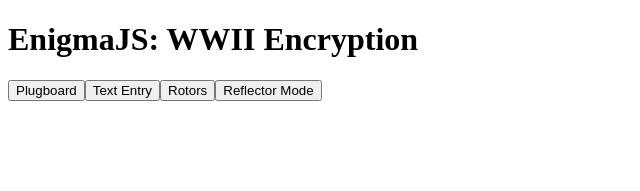
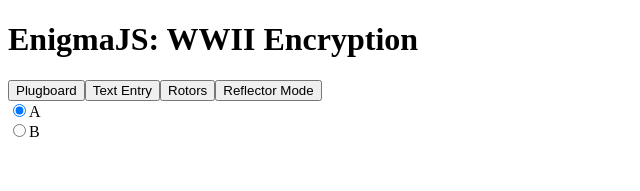
Before and after one commit to GINGANINJA323/enigmajs, a React (Create React App) app: page / in a window 1280 px wide. Both pictures are taken after a click on the button "Reflector Mode". Shown: the top 191 px of the page, without its empty margins (0-640 px from the left). Built offline with nearby package versions, Linux system fonts and the light colour scheme.

Commit message:
Added basic reflector select.

```diff
--- a/src/components/enigma.js
+++ b/src/components/enigma.js
@@ -2,6 +2,7 @@ import React from 'react';
 import Tabview from './tabview';
 import Plugboard from './plugboard';
 import TextEntry from './textentry';
+import Switch from './switch';
 
 class Enigma extends React.Component {
   constructor(props) {
@@ -11,6 +12,7 @@ class Enigma extends React.Component {
       plaintext: null,
       ciphertext: null,
       steckerPairs: {},
+      reflector: 'a',
       visibleComponent: null
     }
 
@@ -71,6 +73,15 @@ class Enigma extends React.Component {
           /> :
           null
         }
+
+        {
+          this.state.visibleComponent === 'reflector' ?
+          <Switch
+            onChange={this.onChange}
+            value={this.state.reflector}
+          /> :
+          null
+        }
       </>
     );
   }
--- /dev/null
+++ b/src/components/switch.js
@@ -0,0 +1,32 @@
+import React from 'react';
+
+class Switch extends React.Component {
+
+  render() {
+    return (
+      <>
+        <div>
+          <input
+            type={'radio'}
+            checked={this.props.value === 'a'}
+            onClick={(e) => this.props.onChange('reflector', e.target.value)}
+            value='a'
+          />
+          <label>{'A'}</label>
+        </div>
+
+        <div>
+          <input
+            type={'radio'}
+            checked={this.props.value === 'b'}
+            onClick={(e) => this.props.onChange('reflector', e.target.value)}
+            value='b'
+          />
+          <label>{'B'}</label>
+        </div>
+      </>
+    );
+  }
+}
+
+export default Switch;
```
